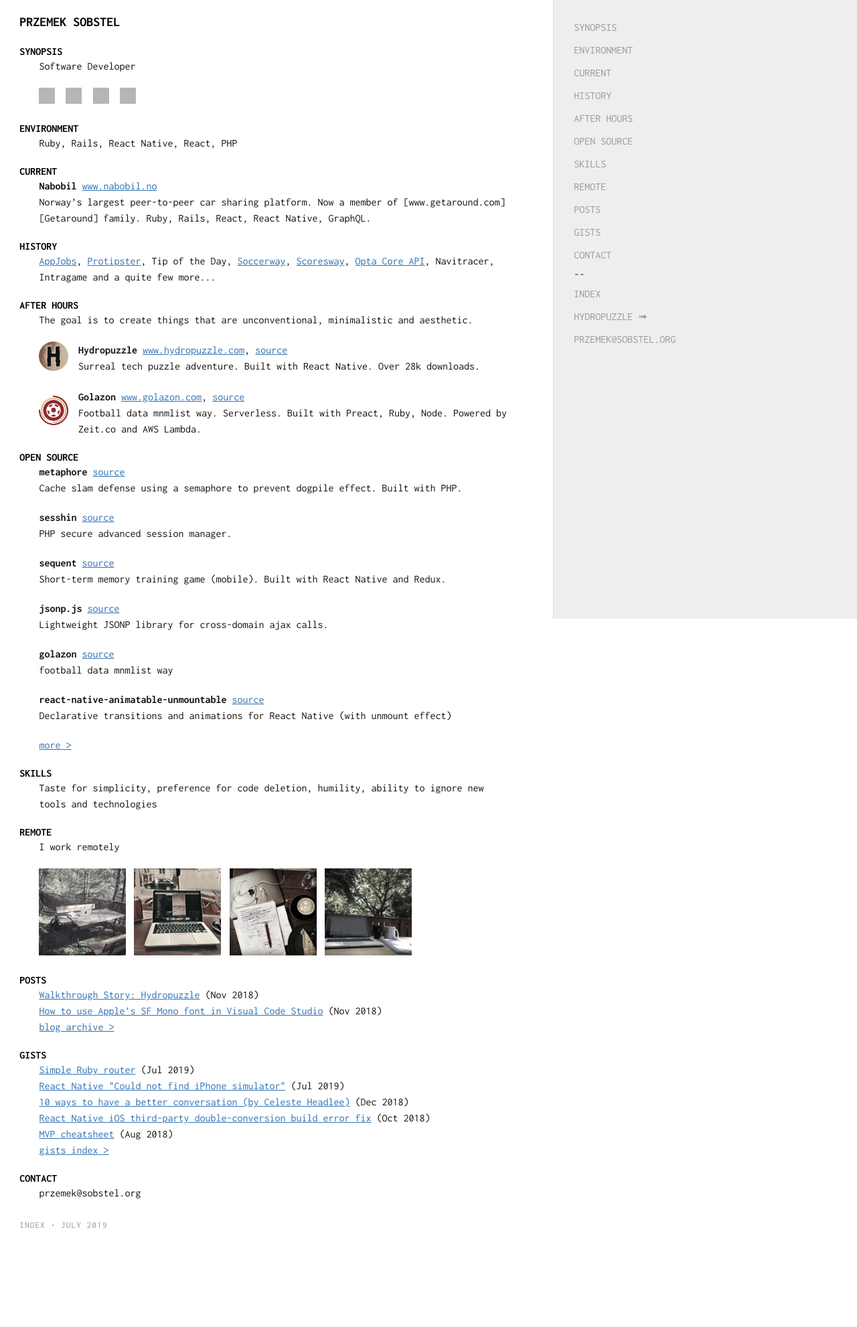
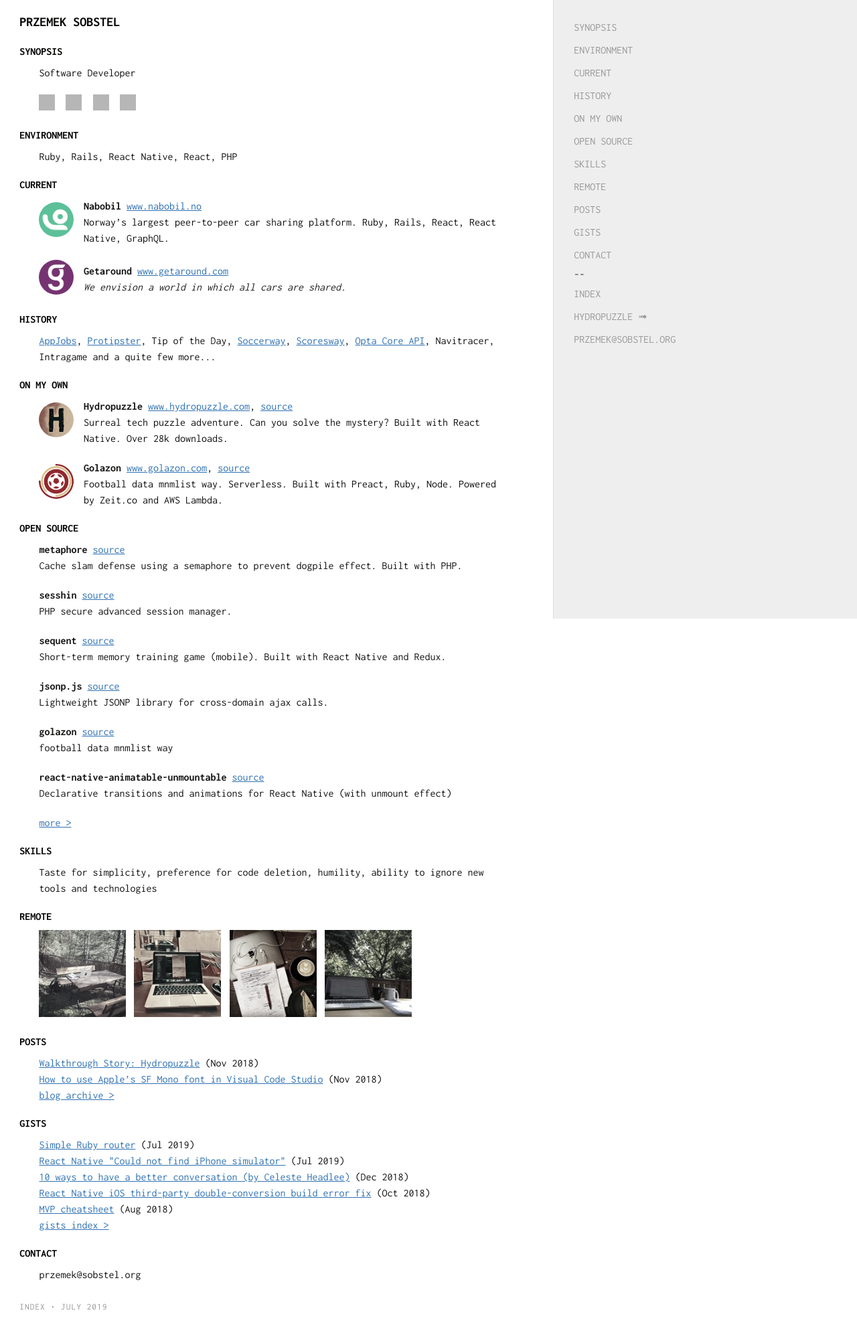
Before and after one commit to sobstel/sobstel.github.com, a Jekyll site: the page built from index.html, in a window 1280 px wide. Shown: the whole page at 67% size. Built offline with Jekyll 4.4.1, drawn with Linux system fonts in a browser that asks for light colours; before the commit the page ends 1860 px from its top, so only the background shows below that; grey boxes are pictures that could not be loaded.

Commit message:
To live a creative life, we must lose our fear of being wrong.

```diff
--- a/_data/popular_repos.yml
+++ b/_data/popular_repos.yml
@@ -37,4 +37,4 @@
   html_url: https://github.com/sobstel/jsonp.js
   description: Lightweight JSONP library for cross-domain ajax calls.
   fork: false
-  stargazers_count: 36
+  stargazers_count: 35
--- a/_sass/_default.scss
+++ b/_sass/_default.scss
@@ -104,9 +104,9 @@
 
     img {
       display: inline-block;
-      width: 44px;
-      height: 44px;
-      border-radius: 22px;
+      width: 52px;
+      height: 52px;
+      border-radius: 26px;
       margin: 0;
     }
 
--- a/_sass/_ronn.scss
+++ b/_sass/_ronn.scss
@@ -10,7 +10,7 @@
 
 .mp p,  .mp pre,
 .mp ul, .mp ol, .mp dl              { margin:0 0 20px 0 }
-.mp h2                              { margin:10px 0 0 0 }
+.mp h2                              { margin:10px 0 10px 0 }
 
 .mp > p, .mp > pre, .mp > ul,
 .mp > ol, .mp > dl                  { margin-left:8ex }
--- a/index.html
+++ b/index.html
@@ -10,7 +10,7 @@
     <a href="#ENVIRONMENT">ENVIRONMENT</a>
     <a href="#CURRENT">CURRENT</a>
     <a href="#HISTORY">HISTORY</a>
-    <a href="#AFTER-HOURS">AFTER HOURS</a>
+    <a href="#ON-MY-OWN">ON MY OWN</a>
     <a href="#OPEN-SOURCE">OPEN SOURCE</a>
     <a href="#SKILLS">SKILLS</a>
     <a href="#REMOTE">REMOTE</a>
@@ -60,10 +60,34 @@
 
 <h2 id="CURRENT">CURRENT</h2>
 
-<p><strong>Nabobil</strong> <a href="https://nabobil.no/en">www.nabobil.no</a><br />
-Norway’s largest peer-to-peer car sharing platform.
-Now a member of [www.getaround.com][Getaround] family.
-Ruby, Rails, React, React Native, GraphQL.</p>
+<div class="project">
+  <a href="https://nabobil.no/en/" class="project__icon" target="_blank">
+    <img src="/img/project-logos/nabobil.png" />
+  </a>
+  <p class="project__info">
+    <strong>Nabobil</strong>
+    <a href="https://nabobil.no/en/" target="_blank">www.nabobil.no</a><br />
+    Norway’s largest peer-to-peer car sharing platform.
+    Ruby, Rails, React, React Native, GraphQL.
+  </p>
+</div>
+
+
+
+
+<div class="project">
+  <a href="https://www.getaround.com/" class="project__icon" target="_blank">
+    <img src="/img/project-logos/getaround.png" />
+  </a>
+  <p class="project__info">
+    <strong>Getaround</strong>
+    <a href="https://www.getaround.com/" target="_blank">www.getaround.com</a><br />
+    <!-- A peer-to-peer carsharing service that allows drivers to rent cars from private car owners,
+    and owners to rent out their cars for payment. -->
+    <em>We envision a world in which all cars are shared.</em>
+  </p>
+</div>
+
 
 <h2 id="HISTORY">HISTORY</h2>
 
@@ -71,9 +95,7 @@
 <a href="http://www.soccerway.com/">Soccerway</a>, <a href="http://www.scoresway.com/">Scoresway</a>,
 <a href="https://www.optasports.com/services/data-feeds/">Opta Core API</a>, Navitracer, Intragame and a quite few more...</p>
 
-<h2 id="AFTER-HOURS">AFTER HOURS</h2>
-
-<p>The goal is to create things that are unconventional, minimalistic and aesthetic.</p>
+<h2 id="ON-MY-OWN">ON MY OWN</h2>
 
 <div class="project">
   <a href="/hydropuzzle/" class="project__icon" target="_blank">
@@ -83,7 +105,9 @@
     <strong>Hydropuzzle</strong>
     <a href="/hydropuzzle/" title="Hydropuzzle" target="_blank">www.hydropuzzle.com</a>,
     <a href="https://github.com/hydropuzzle/" target="_blank">source</a><br />
-    Surreal tech puzzle adventure. Built with React Native. Over 28k downloads.
+    Surreal tech puzzle adventure. Can you solve the mystery?
+    Built with React Native.
+    Over 28k downloads.
   </p>
 </div>
 
@@ -125,8 +149,6 @@
 
 <h2 id="REMOTE">REMOTE</h2>
 
-<p>I work remotely</p>
-
 <p><a href="https://www.instagram.com/p/BYygOuehcln/" class="insta" target="_blank">
   <img src="/img/insta-thumbs/insta1.jpg" />
 </a>
--- a/index.txt
+++ b/index.txt
@@ -12,11 +12,10 @@
 golazon        http://www.golazon.com/
 golazon-gh     https://github.com/sobstel/golazon
 
-framventure    http://www.framventure.no/
 nabobil        https://nabobil.no/en
+getaround      https://www.getaround.com/
 
 appjobs        https://www.appjobs.com/
-baytekin       http://baytekin.media/
 protipster     https://www.protipster.com/
 
 gsm            http://optasports.com/
```
Also changed, not shown: custom.css (deleted), img/project-logos/appjobs.png (deleted), img/project-logos/getaround.png (added), img/project-logos/hydro.jpg, img/project-logos/nabobil.png (added), 1 other file.
